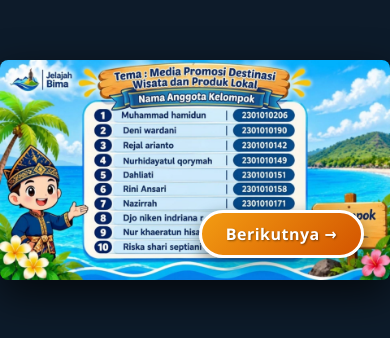
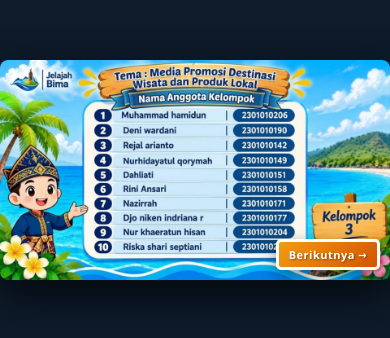
Before and after one commit to anshary244/Jelajah-Bima, a plain HTML site: page index.html in a window 390 px wide. Shown: the part 252-590 px from the top of the page. Drawn offline with Linux system fonts and the light colour scheme.

Commit message:
Update style.css

```diff
--- a/style.css
+++ b/style.css
@@ -147,3 +147,22 @@ body {
     height: 100%;
     object-fit: cover;
 }
+
+/* Penyesuaian ukuran tombol navigasi khusus untuk layar HP */
+@media (max-width: 768px) {
+    .btn-nav {
+        font-size: 11px !important;
+        padding: 5px 10px !important;
+        border-radius: 5px !important;
+    }
+
+    .bawah-kiri {
+        bottom: 10px !important;
+        left: 10px !important;
+    }
+
+    .bawah-kanan {
+        bottom: 10px !important;
+        right: 10px !important;
+    }
+}
```
